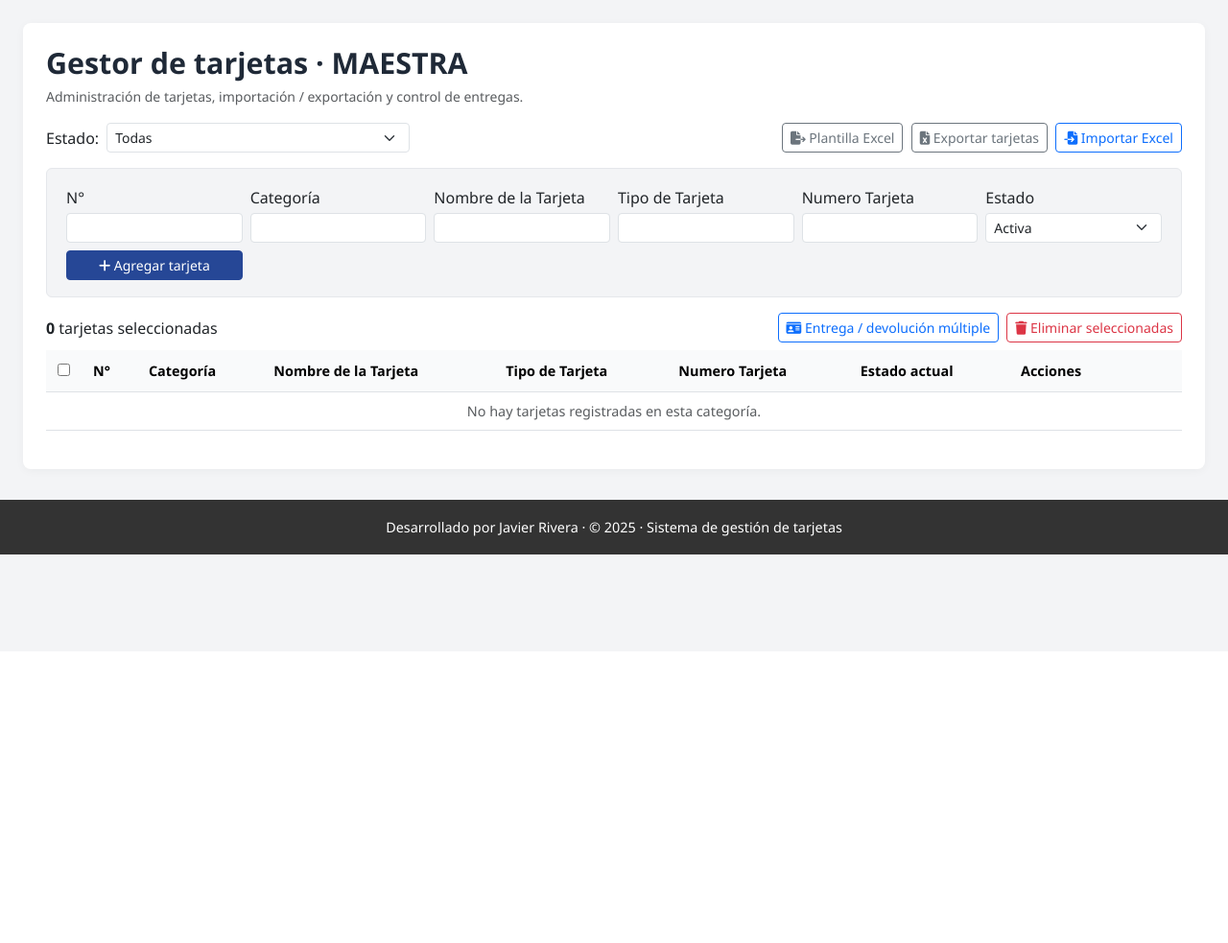
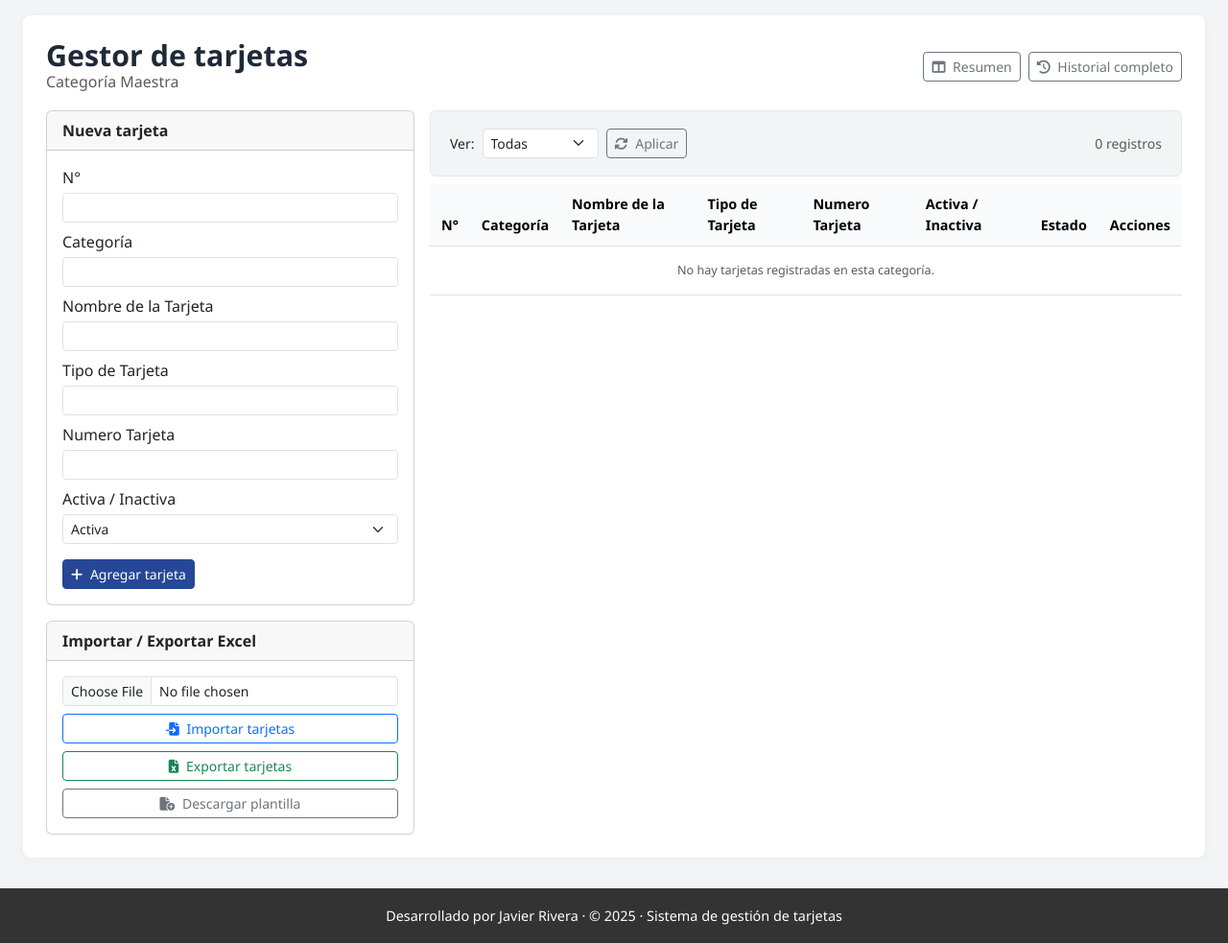
Before and after one commit to Javier-9690/tarjetas-web, a Flask app: page /category/MAESTRA in a window 1280 px wide. Shown: the part 121-1104 px from the top of the page at 96% size. Before the commit the page ends 699 px from the top, so only its background shows below. Run offline with Flask 3, Linux system fonts and the light colour scheme; the visitor is signed in with stand-in values (Sample User, id 1); data that the repository does not hold is empty.

Commit message:
Update category.html

```diff
--- a/templates/category.html
+++ b/templates/category.html
@@ -1,205 +1,271 @@
 {% extends "base.html" %}
 
-{% block title %}{{ category_code }} - Sistema de gestión de tarjetas{% endblock %}
+{% block title %}Sistema de gestión de tarjetas · {{ category_code }}{% endblock %}
 
 {% block content %}
-<div class="content-container">
+<div class="content-container mt-3">
+
+  <!-- TÍTULO Y ACCIONES SUPERIORES -->
   <div class="d-flex justify-content-between align-items-center mb-3">
     <div>
       <h2 class="page-title mb-1">
-        Gestor de tarjetas · {{ category_code }}
+        Gestor de tarjetas
+        <small class="d-block text-muted fs-6">
+          Categoría {{ category_code|capitalize }}
+        </small>
       </h2>
-      <small class="text-muted">
-        Administración de tarjetas, importación / exportación y control de entregas.
-      </small>
+
+
+
+    </div>
+
+
+    <div class="d-flex gap-2">
+      <a href="{{ url_for('summary') }}" class="btn btn-outline-secondary btn-sm">
+        <i class="fa-solid fa-table-columns me-1"></i> Resumen
+      </a>
+      <a href="{{ url_for('category_full_history', category_code=category_code) }}" class="btn btn-outline-secondary btn-sm">
+        <i class="fa-solid fa-clock-rotate-left me-1"></i> Historial completo
+      </a>
+
+
+
+
     </div>
   </div>
 
-  <!-- Filtros y acciones -->
-  <div class="row mb-3">
-    <div class="col-md-4">
-      <form method="get" class="d-flex align-items-center gap-2">
-        <label for="status" class="form-label mb-0">Estado:</label>
-        <select id="status" name="status" class="form-select form-select-sm" onchange="this.form.submit()">
-          <option value="Todas" {% if status_filter == "Todas" %}selected{% endif %}>Todas</option>
-          <option value="Entregadas" {% if status_filter == "Entregadas" %}selected{% endif %}>Solo entregadas</option>
-          <option value="Devueltas" {% if status_filter == "Devueltas" %}selected{% endif %}>Solo devueltas</option>
+  <div class="row g-3">
+    <!-- FORMULARIO IZQUIERDA -->
+    <div class="col-lg-4">
+      <div class="card mb-3">
+        <div class="card-header py-2">
+          <strong>Nueva tarjeta</strong>
+        </div>
+        <div class="card-body">
+          <form method="post" action="{{ url_for('category_view', category_code=category_code) }}">
+            <input type="hidden" name="action" value="add">
+
+            {% for field_name, label in fields %}
+              <div class="mb-2">
+                <label class="form-label mb-1">{{ label }}</label>
+                <input type="text" name="{{ field_name }}" class="form-control form-control-sm">
+              </div>
+            {% endfor %}
+
+            <div class="mb-3">
+              <label class="form-label mb-1">Activa / Inactiva</label>
+              <select name="status" class="form-select form-select-sm">
+                <option value="Activa" selected>Activa</option>
+                <option value="Inactiva">Inactiva</option>
               </select>
-      </form>
             </div>
 
-    <div class="col-md-8 text-md-end mt-2 mt-md-0">
-      <!-- Acciones Excel -->
+
+
+
+
+            <button type="submit" class="btn btn-primary-custom btn-sm">
+              <i class="fa-solid fa-plus me-1"></i> Agregar tarjeta
+            </button>
+          </form>
+
+
+
+
+        </div>
+
+
+
+
+
+
+
+
+
+
+
+
+      </div>
+
+
+
+      <!-- IMPORTAR / EXPORTAR EXCEL -->
+      <div class="card">
+        <div class="card-header py-2">
+          <strong>Importar / Exportar Excel</strong>
+        </div>
+        <div class="card-body">
+          <form method="post"
+                enctype="multipart/form-data"
+                action="{{ url_for('import_cards_excel', category_code=category_code) }}"
+                class="mb-2">
+            <div class="mb-2">
+              <input type="file"
+                     name="excel_file"
+                     class="form-control form-control-sm"
+                     accept=".xlsx,.xls">
+            </div>
+            <button type="submit" class="btn btn-outline-primary btn-sm w-100">
+              <i class="fa-solid fa-file-import me-1"></i> Importar tarjetas
+            </button>
+          </form>
+
+          <div class="d-flex flex-column gap-2">
+            <a href="{{ url_for('export_cards_excel', category_code=category_code) }}"
+               class="btn btn-outline-success btn-sm w-100">
+              <i class="fa-solid fa-file-excel me-1"></i> Exportar tarjetas
+            </a>
             <a href="{{ url_for('export_cards_template', category_code=category_code) }}"
-         class="btn btn-sm btn-outline-secondary me-1">
-        <i class="fa-solid fa-file-export"></i> Plantilla Excel
+               class="btn btn-outline-secondary btn-sm w-100">
+              <i class="fa-solid fa-file-circle-plus me-1"></i> Descargar plantilla
             </a>
-
-      <a href="{{ url_for('export_cards_excel', category_code=category_code) }}"
-         class="btn btn-sm btn-outline-secondary me-1">
-        <i class="fa-solid fa-file-excel"></i> Exportar tarjetas
-      </a>
-
-      <form method="post"
-            action="{{ url_for('import_cards_excel', category_code=category_code) }}"
-            enctype="multipart/form-data"
-            class="d-inline-block">
-        <label class="btn btn-sm btn-outline-primary mb-0">
-          <i class="fa-solid fa-file-import"></i> Importar Excel
-          <input type="file" name="excel_file" accept=".xlsx,.xls" hidden onchange="this.form.submit()">
-        </label>
-      </form>
+          </div>
+        </div>
       </div>
     </div>
 
-  <!-- Formulario de alta rápida -->
-  <div class="filter-card mb-3">
-    <form method="post" class="row g-2">
-      <input type="hidden" name="action" value="add">
-      {% for field_name, label in fields %}
-        <div class="col-md-2">
-          <label class="form-label mb-1">{{ label }}</label>
-          <input type="text" name="{{ field_name }}" class="form-control form-control-sm" />
+    <!-- TABLA DERECHA: OCUPA TODO EL ANCHO RESTANTE -->
+    <div class="col-lg-8">
+      <!-- Filtro de estado arriba de la tabla -->
+      <div class="filter-card mb-2">
+        <form class="row g-2 align-items-center"
+              method="get"
+              action="{{ url_for('category_view', category_code=category_code) }}">
+          <div class="col-auto">
+            <label for="statusFilter" class="col-form-label col-form-label-sm">
+              Ver:
+            </label>
           </div>
-      {% endfor %}
-      <div class="col-md-2">
-        <label class="form-label mb-1">Estado</label>
-        <select name="status" class="form-select form-select-sm">
-          <option value="Activa">Activa</option>
-          <option value="Inactiva">Inactiva</option>
+          <div class="col-auto">
+            <select id="statusFilter" name="status" class="form-select form-select-sm">
+              <option value="Todas" {{ 'selected' if status_filter == 'Todas' else '' }}>Todas</option>
+              <option value="Entregadas" {{ 'selected' if status_filter == 'Entregadas' else '' }}>Entregadas</option>
+              <option value="Devueltas" {{ 'selected' if status_filter == 'Devueltas' else '' }}>Devueltas</option>
             </select>
           </div>
-      <div class="col-md-2 d-flex align-items-end">
-        <button type="submit" class="btn btn-primary-custom btn-sm w-100">
-          <i class="fa-solid fa-plus"></i> Agregar tarjeta
+          <div class="col-auto">
+            <button class="btn btn-outline-secondary btn-sm" type="submit">
+              <i class="fa-solid fa-rotate me-1"></i> Aplicar
             </button>
+          </div>
+          <div class="col text-end">
+            <span class="text-muted small">
+              {{ rows|length }} registro{{ '' if rows|length == 1 else 's' }}
+            </span>
           </div>
         </form>
       </div>
 
-  <!-- Listado y acciones masivas -->
-  <form id="bulkForm"
-        method="post"
-        action="{{ url_for('category_bulk_action', category_code=category_code) }}">
 
-    <div class="d-flex justify-content-between align-items-center mb-2">
-      <div>
-        <strong id="selectedCount">0</strong> tarjetas seleccionadas
-      </div>
-      <div class="d-flex gap-2">
-        <button type="submit"
-                name="bulk_action"
-                value="deliver"
-                class="btn btn-sm btn-outline-primary">
-          <i class="fa-solid fa-id-card"></i> Entrega / devolución múltiple
-        </button>
-        <button type="submit"
-                name="bulk_action"
-                value="delete"
-                class="btn btn-sm btn-outline-danger"
-                onclick="return confirm('¿Seguro que deseas eliminar las tarjetas seleccionadas?');">
-          <i class="fa-solid fa-trash"></i> Eliminar seleccionadas
-        </button>
-      </div>
-    </div>
+      <!-- Tabla de tarjetas -->
+      <div class="table-responsive">
+        <table class="table table-sm align-middle data-table mb-0">
+          <thead>
 
-    <div class="table-responsive">
-      <table class="table table-sm table-hover data-table align-middle">
-        <thead>
+
+
+
+
+
+
+
+
+
+
+
             <tr>
-            <th style="width: 32px;">
-              <input type="checkbox" id="selectAll" />
-            </th>
               {% for _, label in fields %}
                 <th>{{ label }}</th>
+
+
+
+
+
+
               {% endfor %}
-            <th>Estado actual</th>
-            <th style="width: 180px;">Acciones</th>
+              <th>Activa / Inactiva</th>
+              <th>Estado</th>
+              <th class="text-center">Acciones</th>
+
+
+
+
+
+
+
+
+
+
+
+
+
+
+
+
+
+
+
+
             </tr>
           </thead>
           <tbody>
+            {% if rows %}
               {% for r in rows %}
                 <tr>
-              <td>
-                <input type="checkbox"
-                       class="card-checkbox"
-                       name="card_ids"
-                       value="{{ r.card.id }}">
-              </td>
-              {% for v in r.values %}
+                  {# AQUÍ ESTABA EL ERROR: usar r["values"] en lugar de r.values #}
+                  {% for v in r["values"] %}
                     <td>{{ v }}</td>
                   {% endfor %}
+                  <td>{{ r.card.status or 'Activa' }}</td>
                   <td>{{ r.estado_texto }}</td>
-              <td>
-                <div class="table-actions">
-                  <a href="{{ url_for('card_history', category_code=category_code, card_id=r.card.id) }}"
-                     class="btn btn-sm btn-outline-secondary"
-                     title="Ver historial">
+                  <td class="text-center">
+                    <div class="table-actions justify-content-center">
+                      <!-- Entrega / devolución -->
+                      <a href="{{ url_for('deliver_card',
+                                          category_code=category_code,
+                                          card_id=r.card.id) }}"
+                         class="btn btn-outline-primary btn-sm"
+                         title="Entrega / devolución">
+                        <i class="fa-solid fa-person-walking-arrow-right"></i>
+                      </a>
+
+                      <!-- Historial -->
+                      <a href="{{ url_for('card_history',
+                                          category_code=category_code,
+                                          card_id=r.card.id) }}"
+                         class="btn btn-outline-secondary btn-sm"
+                         title="Historial">
                         <i class="fa-solid fa-clock-rotate-left"></i>
                       </a>
-                  <a href="{{ url_for('deliver_card', category_code=category_code, card_id=r.card.id) }}"
-                     class="btn btn-sm btn-outline-primary"
-                     title="Registrar entrega / devolución">
-                    <i class="fa-solid fa-id-card"></i>
-                  </a>
+
+                      <!-- Eliminar -->
+                      <form method="post"
+                            action="{{ url_for('delete_card',
+                                               category_code=category_code,
+                                               card_id=r.card.id) }}"
+                            onsubmit="return confirm('¿Eliminar esta tarjeta?');"
+                            class="d-inline">
                         <button type="submit"
-                          class="btn btn-sm btn-outline-danger"
-                          title="Eliminar tarjeta"
-                          formaction="{{ url_for('delete_card', category_code=category_code, card_id=r.card.id) }}"
-                          formmethod="post"
-                          onclick="return confirm('¿Eliminar esta tarjeta?');">
+                                class="btn btn-outline-danger btn-sm"
+                                title="Eliminar">
                           <i class="fa-solid fa-trash"></i>
                         </button>
+                      </form>
                     </div>
                   </td>
                 </tr>
+              {% endfor %}
             {% else %}
               <tr>
-              <td colspan="{{ fields|length + 3 }}" class="text-center text-muted">
+                <td colspan="{{ fields|length + 3 }}" class="text-center text-muted small py-3">
                   No hay tarjetas registradas en esta categoría.
                 </td>
               </tr>
-          {% endfor %}
+            {% endif %}
           </tbody>
         </table>
       </div>
-  </form>
+    </div>
+  </div>
 </div>
 {% endblock %}
-
-{% block extra_js %}
-<script>
-  (function () {
-    const selectAll = document.getElementById('selectAll');
-    const checkboxes = document.querySelectorAll('.card-checkbox');
-    const selectedCount = document.getElementById('selectedCount');
-
-    function updateCount() {
-      let count = 0;
-      checkboxes.forEach(cb => { if (cb.checked) count++; });
-      selectedCount.textContent = count;
-    }
-
-    if (selectAll) {
-      selectAll.addEventListener('change', function () {
-        checkboxes.forEach(cb => { cb.checked = selectAll.checked; });
-        updateCount();
-      });
-    }
-
-    checkboxes.forEach(cb => {
-      cb.addEventListener('change', function () {
-        if (!cb.checked && selectAll.checked) {
-          selectAll.checked = false;
-        } else if (cb.checked) {
-          const allChecked = Array.from(checkboxes).every(x => x.checked);
-          selectAll.checked = allChecked;
-        }
-        updateCount();
-      });
-    });
-
-    updateCount();
-  })();
-</script>
-{% endblock %}
```
Lines whose indentation alone changed are shown as unchanged.
